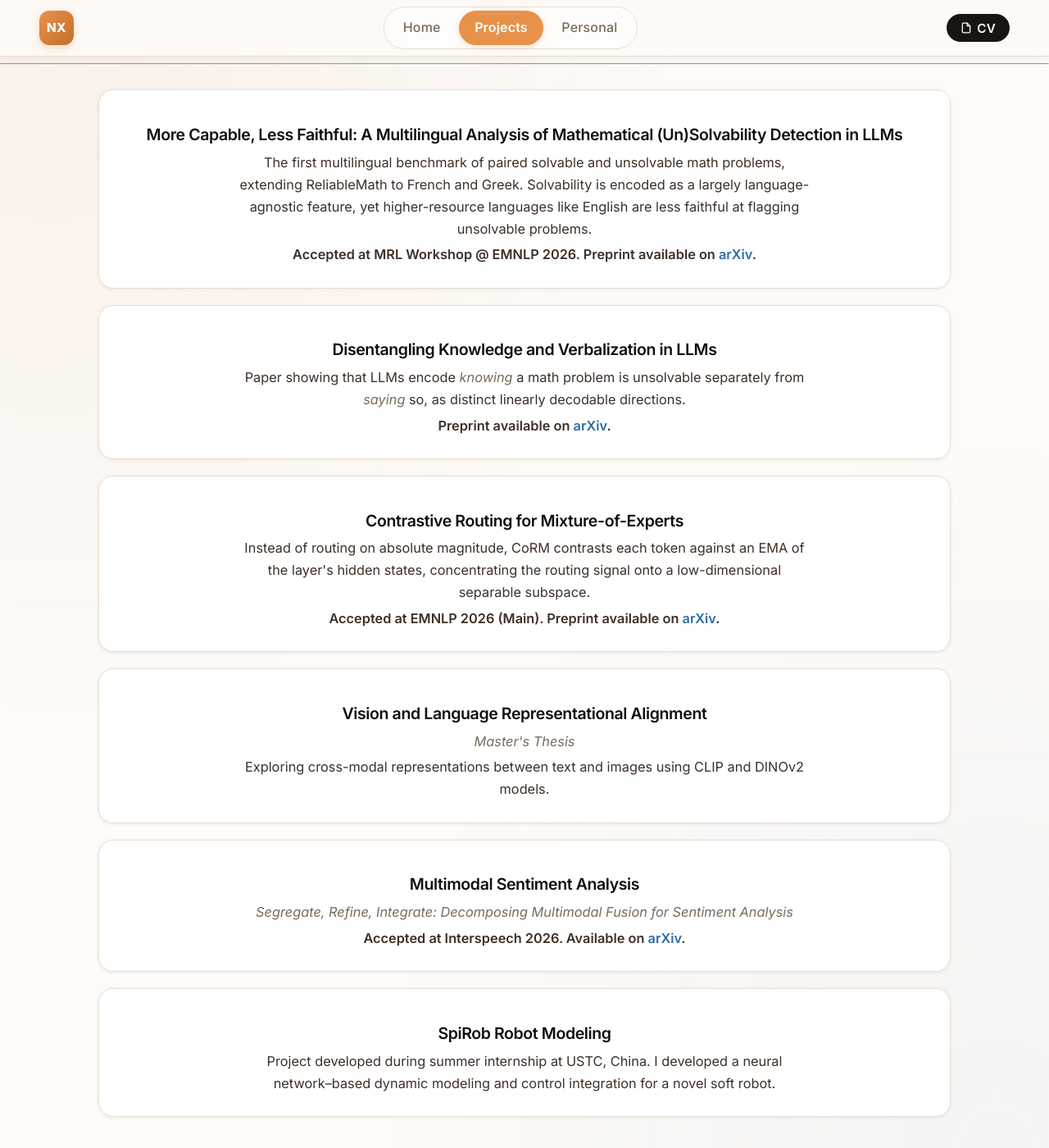
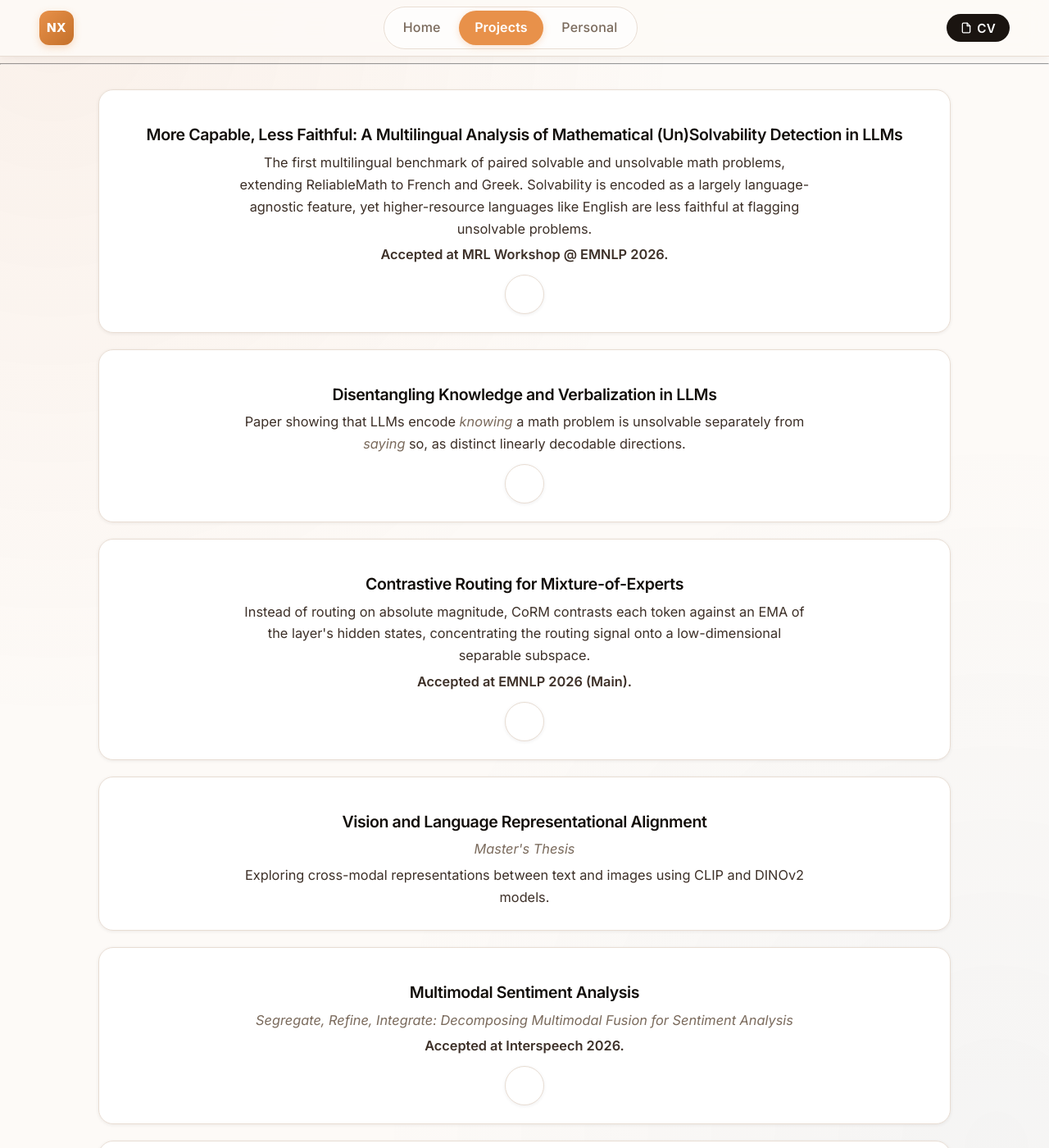
Before and after one commit to nickxir12/nickxir12.github.io, a Jekyll site: the page built from projects.md, in a window 1280 px wide and 1400 px high. Shown: the whole window at 82% size. Built offline with Jekyll 4.4.1, drawn with Linux system fonts in a browser that asks for light colours; some web fonts are replaced; a style sheet for code colours, icons or effects is not loaded.

Commit message:
Replace 'Preprint available on arXiv' text with arXiv logo links
Co-Authored-By: Claude Opus 5.5 <noreply@anthropic.com>

```diff
--- a/assets/css/custom.css
+++ b/assets/css/custom.css
@@ -575,6 +575,42 @@ a.skip-to-content {
   font-weight: 600;
 }
 
+/* arXiv logo link under each paper */
+.paper-links {
+  display: flex;
+  justify-content: center;
+  gap: 0.5rem;
+  margin-top: 0.7rem;
+}
+
+.paper-link {
+  display: inline-flex;
+  align-items: center;
+  justify-content: center;
+  width: 48px;
+  height: 48px;
+  border-radius: 50%;
+  border: 1.5px solid var(--border);
+  background: var(--bg-surface);
+  color: #b31b1b !important;
+  font-size: 1.9rem;
+  box-shadow: var(--shadow-sm);
+  transition: background 0.2s, border-color 0.2s, color 0.2s, transform 0.2s;
+}
+
+.paper-link:hover {
+  background: #b31b1b;
+  border-color: #b31b1b;
+  color: #fff !important;
+  transform: translateY(-2px);
+  text-decoration: none !important;
+}
+
+.paper-link:focus-visible {
+  outline: 2px solid var(--accent);
+  outline-offset: 3px;
+}
+
 /* =============================
    GENERIC CARDS
 ============================= */
--- a/projects.md
+++ b/projects.md
@@ -4,7 +4,8 @@ permalink: /projects.html
 ---
 
 
-<link rel="stylesheet" href="{{ '/assets/css/custom.css?v=38' | relative_url }}">
+<link rel="stylesheet" href="{{ '/assets/css/custom.css?v=39' | relative_url }}">
+<link rel="stylesheet" href="https://cdnjs.cloudflare.com/ajax/libs/academicons/1.9.4/css/academicons.min.css">
 
 {% include nav.html %}
 
@@ -33,19 +34,27 @@ permalink: /projects.html
     <div class="project-card card">
       <h3>More Capable, Less Faithful: A Multilingual Analysis of Mathematical (Un)Solvability Detection in LLMs</h3>
       <p>The first multilingual benchmark of paired solvable and unsolvable math problems, extending ReliableMath to French and Greek. Solvability is encoded as a largely language-agnostic feature, yet higher-resource languages like English are less faithful at flagging unsolvable problems.</p>
-      <p class="conference-note">Accepted at MRL Workshop @ EMNLP 2026. Preprint available on <a href="https://arxiv.org/abs/2608.30463" target="_blank" rel="noopener">arXiv</a>.</p>
+      <p class="conference-note">Accepted at MRL Workshop @ EMNLP 2026.</p>
+      <div class="paper-links">
+        <a class="paper-link" href="https://arxiv.org/abs/2608.30463" target="_blank" rel="noopener" title="arXiv preprint" aria-label="arXiv preprint"><i class="ai ai-arxiv"></i></a>
+      </div>
     </div>
 
     <div class="project-card card">
       <h3>Disentangling Knowledge and Verbalization in LLMs</h3>
       <p>Paper showing that LLMs encode <em>knowing</em> a math problem is unsolvable separately from <em>saying</em> so, as distinct linearly decodable directions.</p>
-      <p class="conference-note">Preprint available on <a href="https://arxiv.org/abs/2607.05013" target="_blank" rel="noopener">arXiv</a>.</p>
+      <div class="paper-links">
+        <a class="paper-link" href="https://arxiv.org/abs/2607.05013" target="_blank" rel="noopener" title="arXiv preprint" aria-label="arXiv preprint"><i class="ai ai-arxiv"></i></a>
+      </div>
     </div>
 
     <div class="project-card card">
       <h3>Contrastive Routing for Mixture-of-Experts</h3>
       <p>Instead of routing on absolute magnitude, CoRM contrasts each token against an EMA of the layer's hidden states, concentrating the routing signal onto a low-dimensional separable subspace.</p>
-      <p class="conference-note">Accepted at EMNLP 2026 (Main). Preprint available on <a href="https://arxiv.org/abs/2609.01100" target="_blank" rel="noopener">arXiv</a>.</p>
+      <p class="conference-note">Accepted at EMNLP 2026 (Main).</p>
+      <div class="paper-links">
+        <a class="paper-link" href="https://arxiv.org/abs/2609.01100" target="_blank" rel="noopener" title="arXiv preprint" aria-label="arXiv preprint"><i class="ai ai-arxiv"></i></a>
+      </div>
     </div>
 
     <div class="project-card card">
@@ -57,7 +66,10 @@ permalink: /projects.html
     <div class="project-card card">
       <h3>Multimodal Sentiment Analysis</h3>
       <p><em>Segregate, Refine, Integrate: Decomposing Multimodal Fusion for Sentiment Analysis</em></p>
-      <p class="conference-note">Accepted at Interspeech 2026. Available on <a href="https://arxiv.org/abs/2607.12686" target="_blank" rel="noopener">arXiv</a>.</p>
+      <p class="conference-note">Accepted at Interspeech 2026.</p>
+      <div class="paper-links">
+        <a class="paper-link" href="https://arxiv.org/abs/2607.12686" target="_blank" rel="noopener" title="arXiv preprint" aria-label="arXiv preprint"><i class="ai ai-arxiv"></i></a>
+      </div>
     </div>
 
     <div class="project-card card">
```
Also changed, not shown: about.md (+1 -1 lines), index.md (+1 -1 lines), interests.md (+1 -1 lines).
